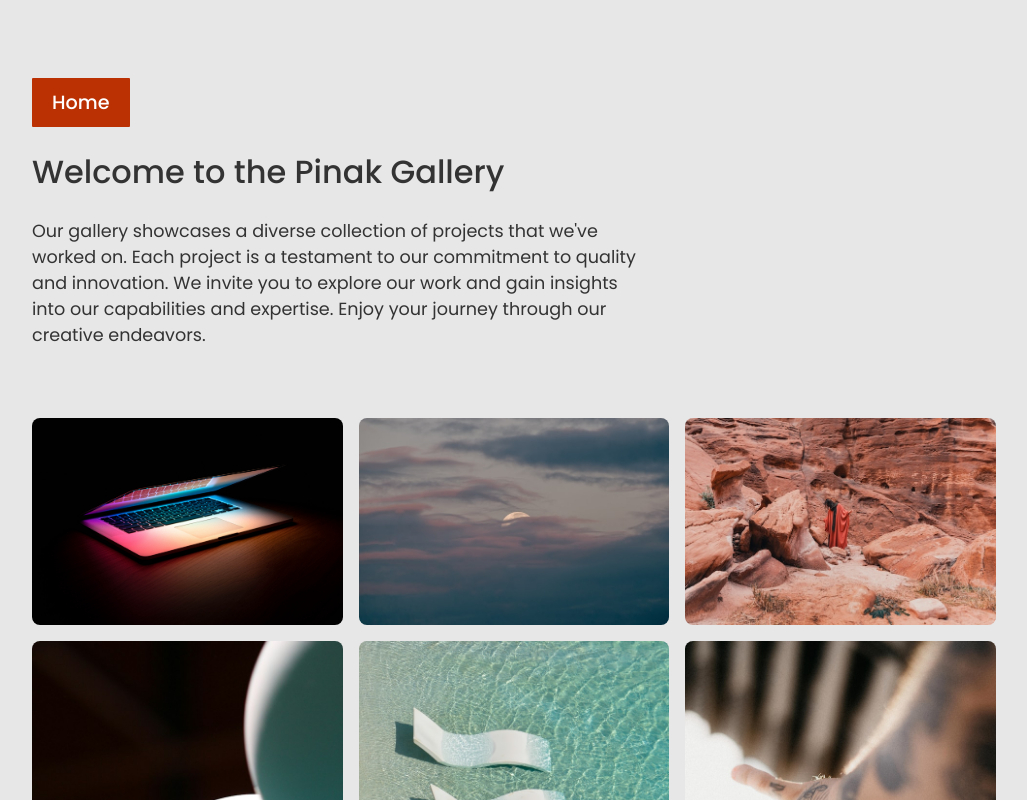
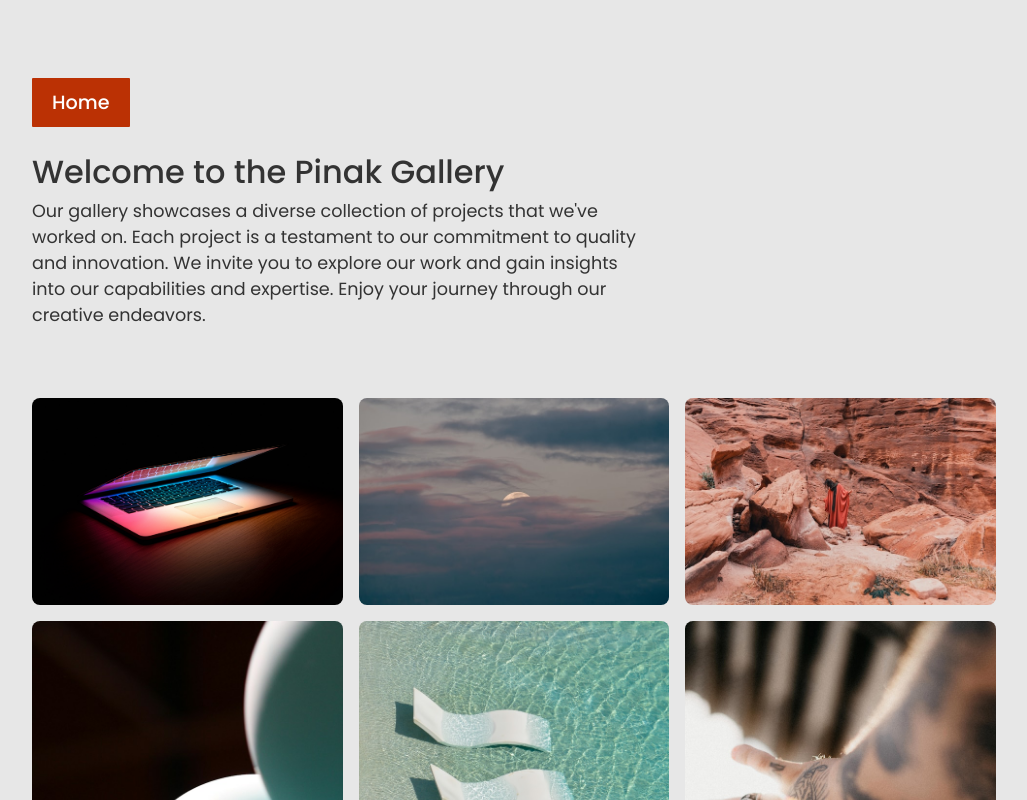
Before and after one commit to Vishu-221b/image-gallery-task, a React (Vite) app: page /gallery in a window 1280 px wide. Shown: the top 800 px of the page, without its empty margins (126-1153 px from the left). Built offline with nearby package versions, Linux system fonts and the light colour scheme.

Commit message:
minor-text css update

```diff
--- a/src/components/Gallery.jsx
+++ b/src/components/Gallery.jsx
@@ -2,9 +2,6 @@ import React from 'react';
 import { Link } from 'react-router-dom';
 import images from '../assets/imageutils.js';
 import './gallery.css';
-
-import { FontAwesomeIcon } from '@fortawesome/react-fontawesome';
-import { faArrowLeft} from '@fortawesome/free-solid-svg-icons';
 
 const Gallery = () => {
    return(
--- a/src/components/home.css
+++ b/src/components/home.css
@@ -7,6 +7,7 @@ h1 {
     text-align: left;
     font-weight: 500;
     color: #333;
+
 }
 
 p {
@@ -16,6 +17,7 @@ p {
     color: #333;
     width: 100%;
     margin-bottom: 20px;
+    margin-top: -20px;
 }
 
 .hero {
--- a/src/index.css
+++ b/src/index.css
@@ -23,11 +23,6 @@ a:hover {
 }
 
 
-
-h1 {
-  font-size: 3.2em;
-  line-height: 1.1;
-}
 
 button {
   border-radius: 8px;
```
